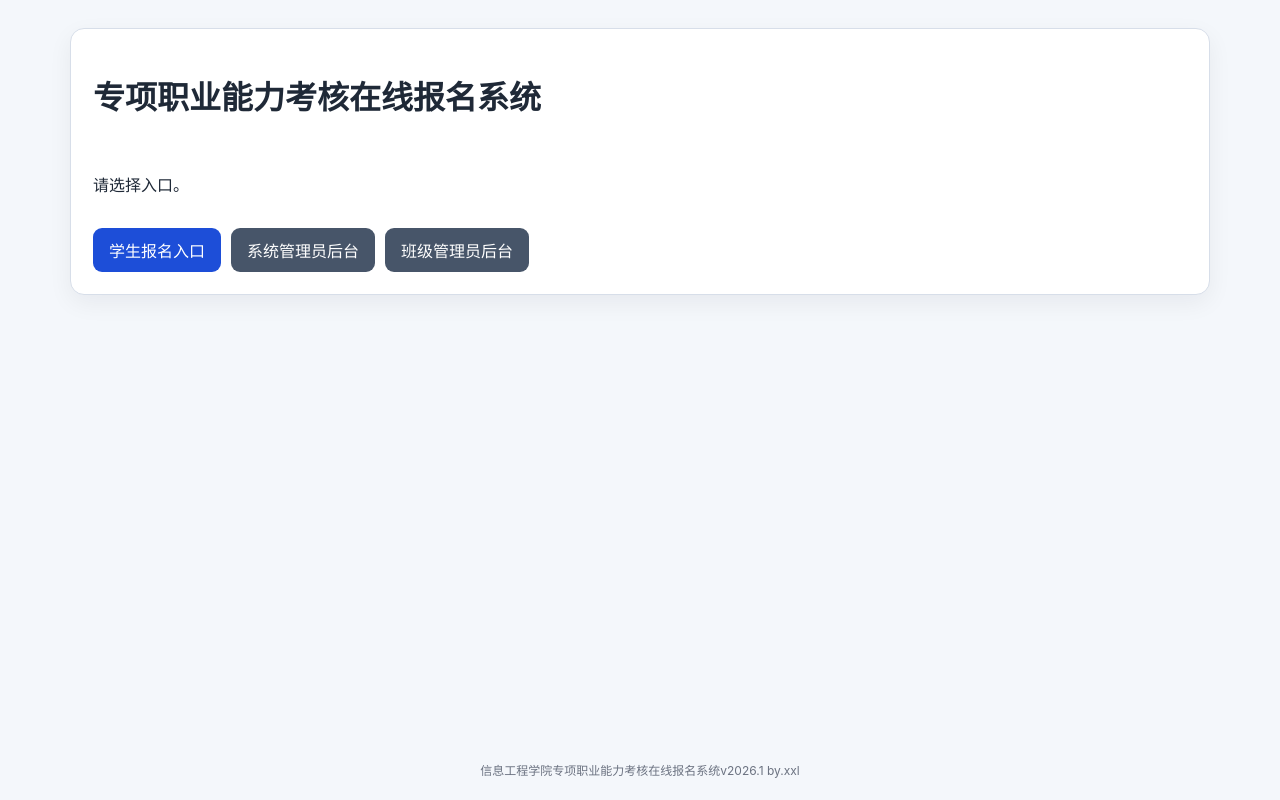
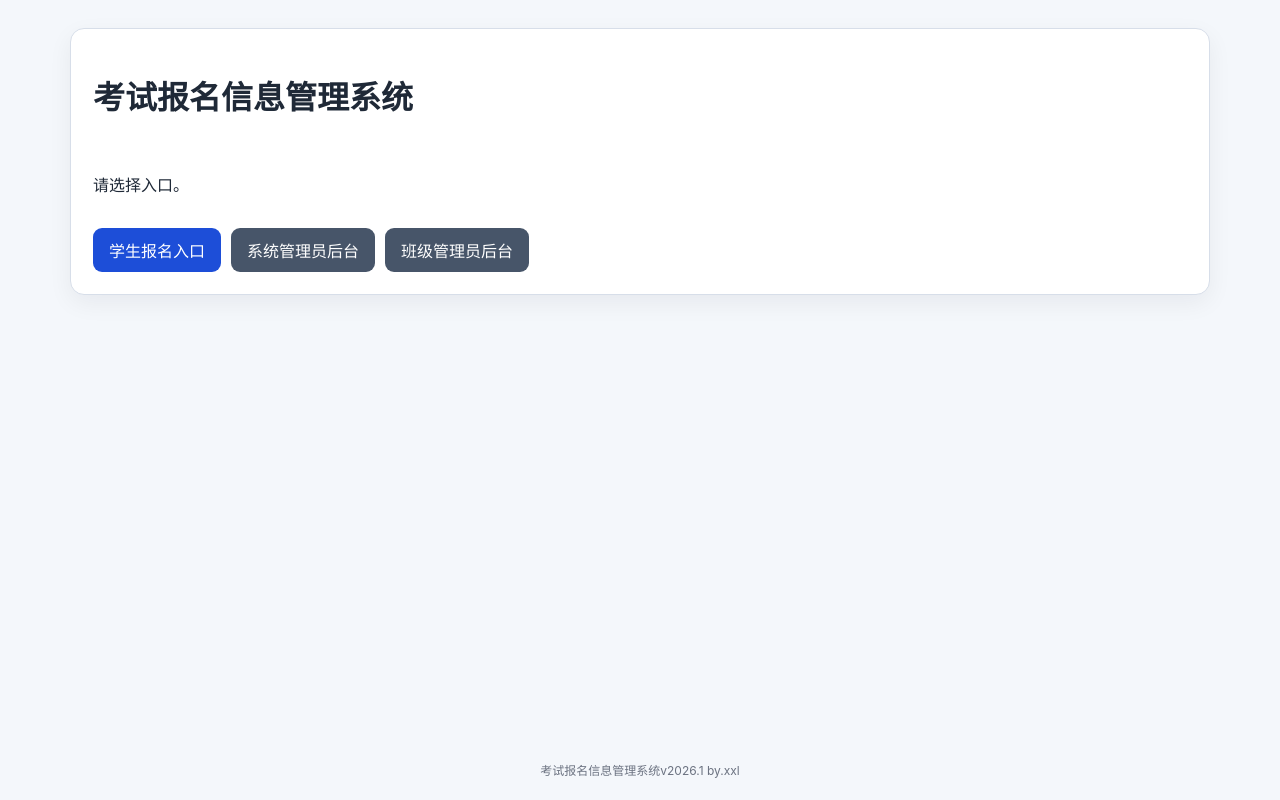
Before and after one commit to rapdoxxl/ExamFlowSystem, a Next.js app: page / in a window 1280 px wide. Built offline with nearby package versions, Linux system fonts and the light colour scheme.

Commit message:
chore: rename software for copyright correction

```diff
--- a/app/layout.tsx
+++ b/app/layout.tsx
@@ -4,7 +4,7 @@ import { APP_NAME } from "@/lib/constants";
 
 export const metadata: Metadata = {
   title: APP_NAME,
-  description: "校内专项职业能力考核在线报名系统"
+  description: "校内考试报名信息管理系统"
 };
 
 export default function RootLayout({ children }: Readonly<{ children: React.ReactNode }>) {
@@ -12,7 +12,7 @@ export default function RootLayout({ children }: Readonly<{ children: React.Reac
     <html lang="zh-CN">
       <body>
         <div className="site-shell">{children}</div>
-        <footer className="site-footer no-print">信息工程学院专项职业能力考核在线报名系统v2026.1 by.xxl</footer>
+        <footer className="site-footer no-print">考试报名信息管理系统v2026.1 by.xxl</footer>
       </body>
     </html>
   );
--- a/lib/constants.ts
+++ b/lib/constants.ts
@@ -2,7 +2,7 @@ export const ADMIN_PATH = "/xxgcxy";
 export const STUDENT_PATH = "/reg";
 export const CLASS_ADMIN_PATH = "/classadmin";
 
-export const APP_NAME = "专项职业能力考核在线报名系统";
+export const APP_NAME = "考试报名信息管理系统";
 export const DEFAULT_PORT = 8018;
 export const DEFAULT_ADMIN_USERNAME = "admin";
 export const DEFAULT_ADMIN_PASSWORD = "admin";
```
Also changed, not shown: 1 other file (tests, documents, lock files or other folders).
